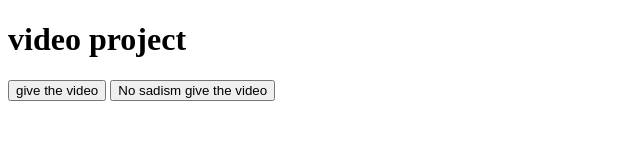
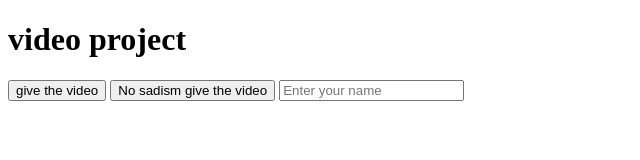
Before and after one commit to mamad-alaee/joojoo_theme_class, a plain HTML site: page main.html in a window 1280 px wide. Shown: the whole page, without its empty margins (0-640 px from the left). Drawn offline with Linux system fonts and the light colour scheme.

Commit message:
javabe soala haye ajib qarib

```diff
--- a/index.js
+++ b/index.js
@@ -14,4 +14,23 @@ video_getter_btn.addEventListener("click",function (){
 
 function click_handler(){
     document.getElementById("video_h1").innerHTML = "show video"
+    document.getElementById("mainBody").style.backgroundColor = ""
 }
+
+
+// document.getElementById("name_inputio").addEventListener("keydown",function (){
+//     console.log("mouse enter")
+// })
+
+
+function mamad_heydarie(){
+    let colors = ["red","green","blue","yellow"]
+    rand_index = Math.floor(Math.random() * colors.length)
+   document.getElementById("name_inputio").style.backgroundColor = colors[rand_index]
+}
+
+
+function def_color(){
+    document.getElementById("name_inputio").style.backgroundColor = "white"
+
+}
--- a/main.html
+++ b/main.html
@@ -6,11 +6,12 @@
     <title>Document</title>
     <script src="index.js" defer ></script>
 </head>
-<body>
+<body id="mainBody">
     <h1 id="video_h1">video project</h1>
     <button id="video_getter_btn">give the video</button>
     <button onclick="click_handler()"
     id="video_getter_btn">No sadism give the video</button>
 
+    <input onmouseleave="def_color()" onmouseover="mamad_heydarie()" id="name_inputio" placeholder="Enter your name">
 </body>
 </html>
```
